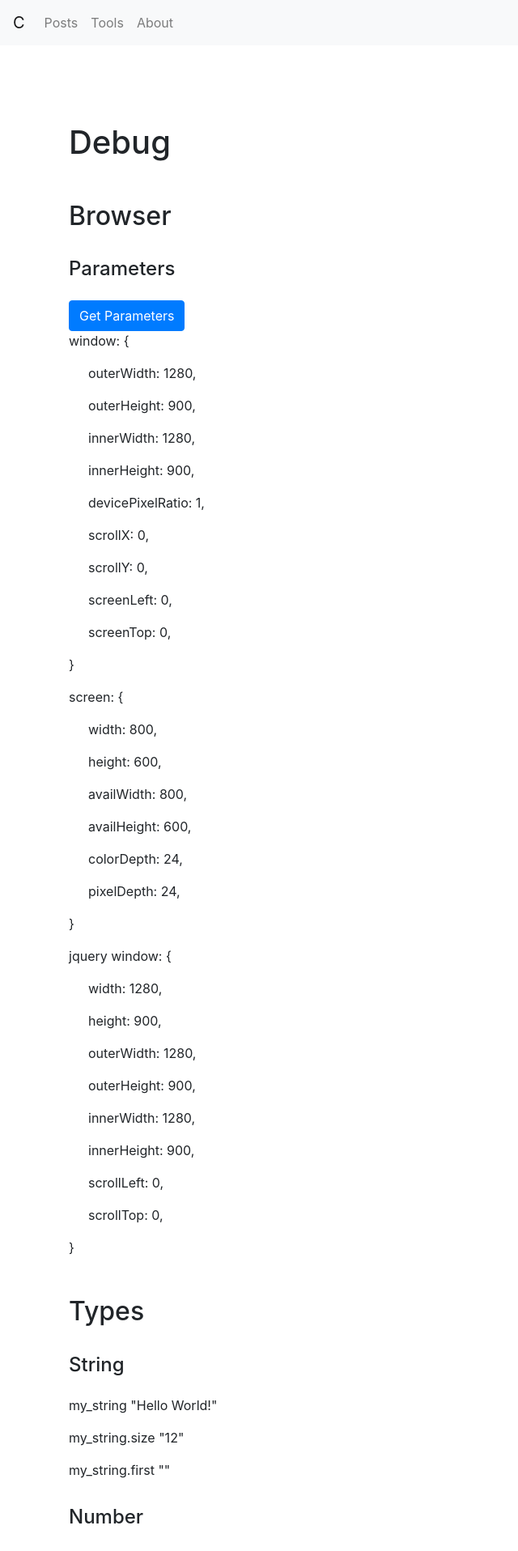
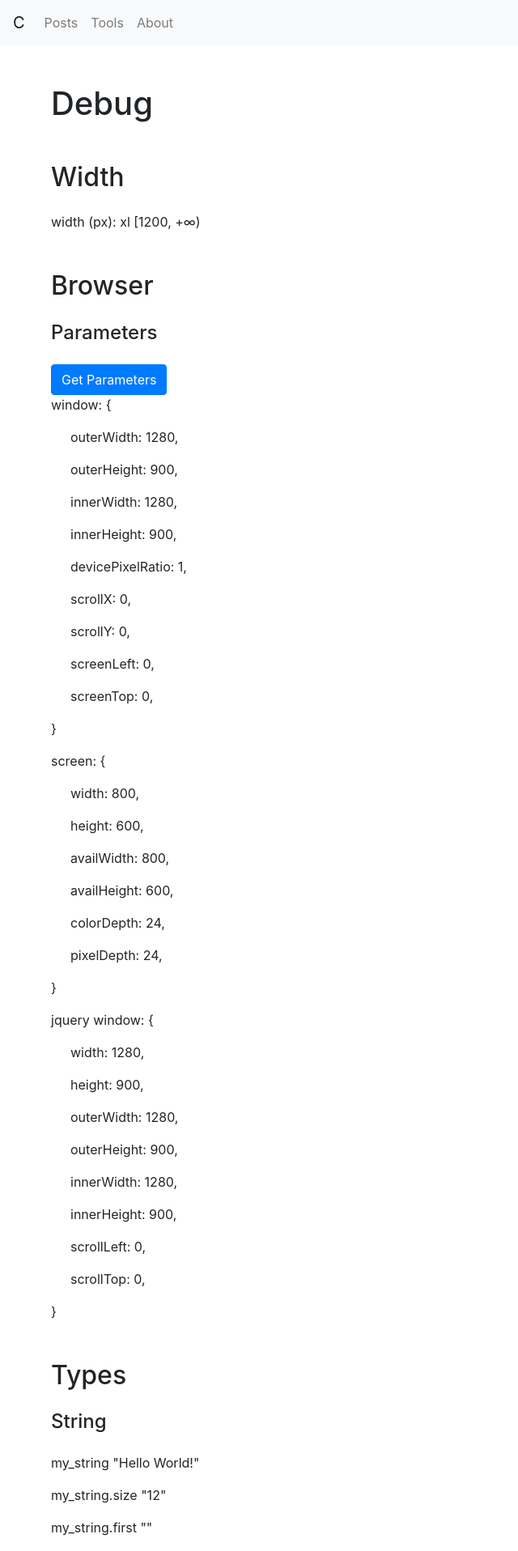
Before and after one commit to centixkadon/centixkadon.github.io, a Jekyll site: the page built from _navs/debug.html, in a window 1280 px wide. Shown: the top 1916 px of the page at 81% size, without its empty margins (0-640 px from the left). Built offline with Jekyll 4.4.1, drawn with Linux system fonts in a browser that asks for light colours; nearby versions of some CDN libraries.

Commit message:
feat: 响应式导航菜单和排版

```diff
--- a/_layouts/default.html
+++ b/_layouts/default.html
@@ -17,9 +17,13 @@
 </head>
 
 <body>
-  <nav class="navbar navbar-expand-lg navbar-light bg-light">
+  <nav class="navbar navbar-expand-sm navbar-light bg-light">
     <a class="navbar-brand" href="/">C</a>
-    <ul class="navbar-nav mr-auto">
+    <button class="navbar-toggler" type="button" data-toggle="collapse" data-target="#navbar-collapse">
+      <span class="navbar-toggler-icon"></span>
+    </button>
+    <div class="collapse navbar-collapse" id="navbar-collapse">
+      <ul class="navbar-nav">
         <li class="nav-item">
           <a class="nav-link{% if page.url == '/posts/' %} active{% endif %}" href="/posts/">Posts</a>
         </li>
@@ -32,12 +36,23 @@
         {% endif %}
         {% endfor %}
       </ul>
+    </div>
   </nav>
-  <div class="container">
-    <main class="my-5">
+  <div class="container-fluid">
+    <main>
       {{ content }}
     </main>
   </div>
+
+  <script>
+    $(function () {
+      $('main').addClass("mx-sm-3 mx-md-4 mx-lg-5");
+      $('main h1, main .h1').addClass("mt-4 mt-lg-5 mb-4");
+      $('main h2, main .h2').addClass("mt-4 mt-lg-5 mb-4");
+      $('main h3, main .h3').addClass("mt-4 mb-4");
+      $('main h4, main .h4').addClass("mt-4 mb-4");
+    });
+  </script>
 
   {% if jekyll.environment == "production" %}
   <script src="https://cdn.jsdelivr.net/npm/bootstrap@4.4.1/dist/js/bootstrap.bundle.min.js" integrity="sha384-6khuMg9gaYr5AxOqhkVIODVIvm9ynTT5J4V1cfthmT+emCG6yVmEZsRHdxlotUnm" crossorigin></script>
--- a/_navs/debug.html
+++ b/_navs/debug.html
@@ -7,7 +7,17 @@
 
 <div class="row">
   <div class="col">
-    <h1>{{ page.title }}</h1>
+    <h1 id="{{ page.title }}">{{ page.title }}</h1>
+
+    <h2>Width</h2>
+    <div>
+      width (px):
+      <span class="d-inline d-sm-none">[0, 576)</span>
+      <span class="d-none d-sm-inline d-md-none">sm [576, 768)</span>
+      <span class="d-none d-md-inline d-lg-none">md [768, 992)</span>
+      <span class="d-none d-lg-inline d-xl-none">lg [992, 1200)</span>
+      <span class="d-none d-xl-inline">xl [1200, +∞)</span>
+    </div>
 
     <h2>Browser</h2>
     <h3>Parameters</h3>
--- a/_sass/_bootstrap_override.scss
+++ b/_sass/_bootstrap_override.scss
@@ -1,28 +1,3 @@
-main {
-  margin-top: 3rem;
-  margin-bottom: 3rem;
-  h1 {
-    margin-top: 3rem;
-  }
-  h2 {
-    margin-top: 3rem;
-  }
-  h3 {
-    margin-top: 2rem;
-  }
-  h4 {
-    margin-top: 1.5rem;
-  }
-  h1,
-  h2,
-  h3,
-  h4,
-  h5,
-  h6 {
-    margin-bottom: 1.5rem;
-  }
-}
-
 main h1,
 .h1 {
   font-size: 2.5rem;
--- a/posts/index.html
+++ b/posts/index.html
@@ -2,6 +2,9 @@
 layout: default
 title: Posts
 ---
+
+<div class="row">
+  <div class="col">
 
     {% for post in paginator.posts %}
     <div class="card my-3">
@@ -44,3 +47,6 @@
         </li>
       </ul>
     </nav>
+
+  </div>
+</div>
```
Also changed, not shown: _layouts/post.html (+6 -2 lines), _navs/about.html (added, +11 -0 lines), _navs/about.md (deleted, +0 -8 lines), _navs/tools.html (+9 -5 lines). Lines whose indentation alone changed are shown as unchanged.
